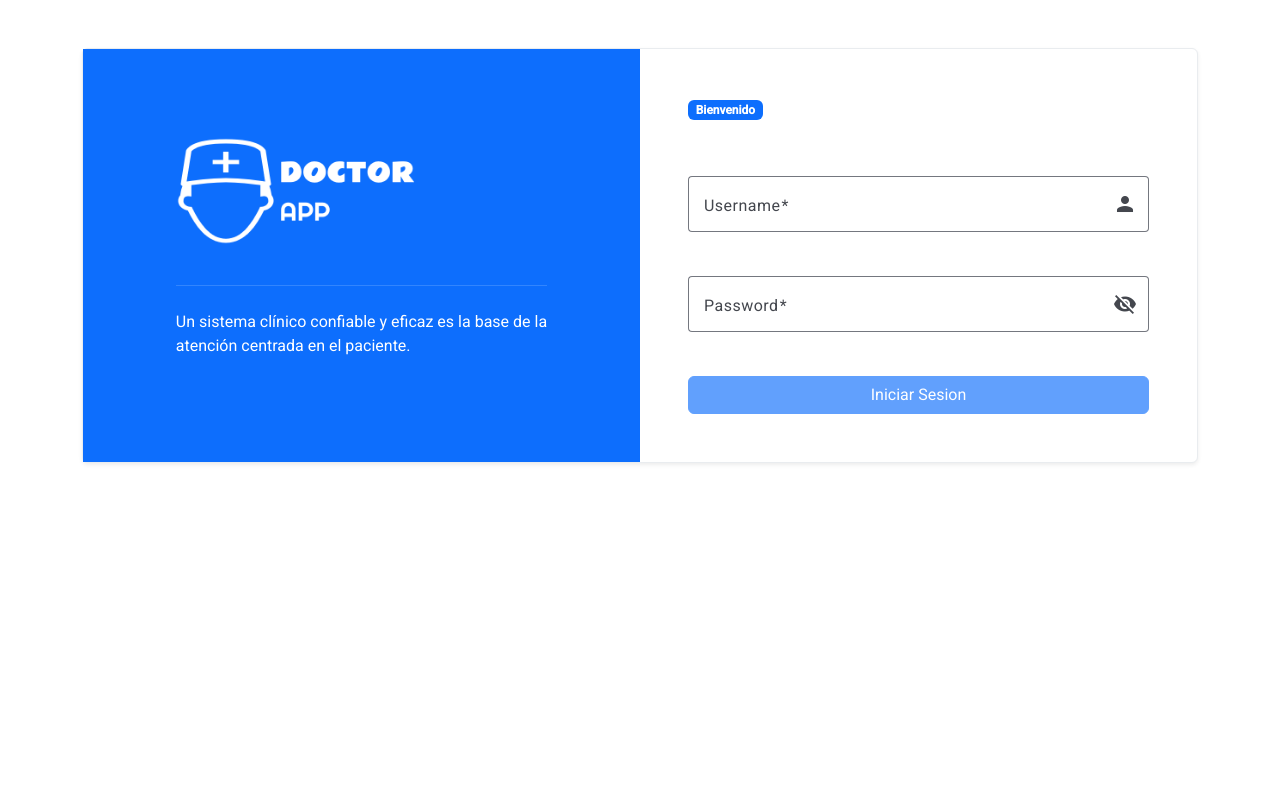
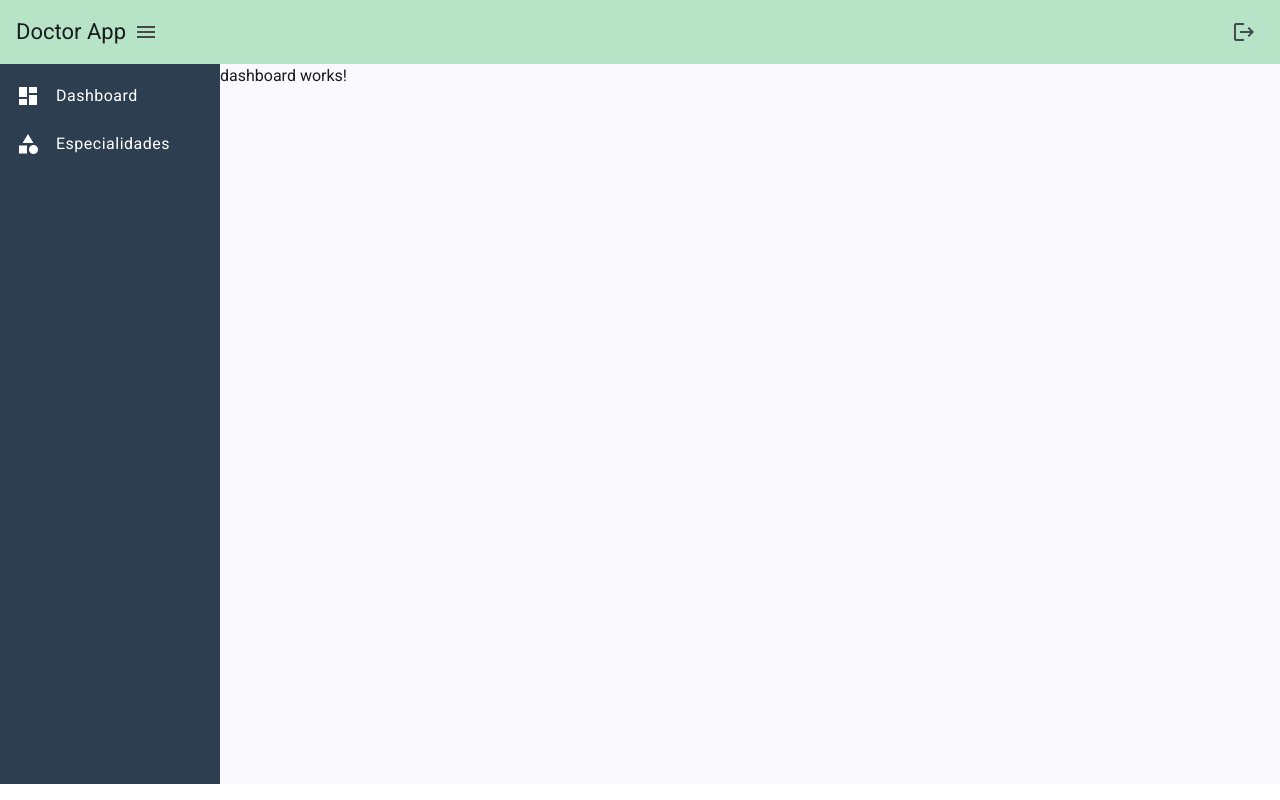
Before and after one commit to VictorCarmonaMoraza/DoctorAppFrontendV1, an Angular app: page /layout/dashboard in a window 1280 px wide. Before the commit this address led to /. Built offline with nearby package versions, Linux system fonts and the light colour scheme.

Commit message:
44-Crear nuevo Modulo Routing para Lazy Loading

```diff
--- a/src/app/app-routing.module.ts
+++ b/src/app/app-routing.module.ts
@@ -11,7 +11,8 @@ const routes: Routes = [
     path: 'login', component: LoginComponent, pathMatch: 'full'
   },
   {
-    path: 'layout', component: LayoutComponent, pathMatch: 'full'
+    path: 'layout',
+    loadChildren: () => import('./compartido/compartido.module').then(m => m.CompartidoModule)
   },
   {
     path: '**', redirectTo: '', pathMatch: 'full'
--- a/src/app/compartido/compartido.module.ts
+++ b/src/app/compartido/compartido.module.ts
@@ -5,7 +5,7 @@ import { HttpClientModule } from '@angular/common/http';
 import { LayoutComponent } from './layout/layout.component';
 import { DashboardComponent } from './dashboard/dashboard.component';
 import { MaterialModule } from '../material/material.module';
-import { AppRoutingModule } from '../app-routing.module';
+import { LayoutRoutingModule } from './layout-routing.module';
 
 
 
@@ -15,7 +15,7 @@ import { AppRoutingModule } from '../app-routing.module';
   imports: [
     CommonModule,
     MaterialModule,
-    AppRoutingModule
+    LayoutRoutingModule
   ],
   exports: [
     ReactiveFormsModule,
--- a/src/app/compartido/layout/layout.component.html
+++ b/src/app/compartido/layout/layout.component.html
@@ -6,7 +6,7 @@
   </button>
 
   <span style="flex: 1 1 auto;"></span>
-  <label style="font-size: 14px;margin-right: 20px;">{{username}}</label>
+  <label style="font-size: 14px;margin-right: 20px;"><b>{{username}}</b></label>
   <button mat-icon-button (click)="cerrarSesion();">
     <mat-icon>logout</mat-icon>
   </button>
@@ -14,10 +14,18 @@
 
 
 <mat-sidenav-container>
+  <mat-sidenav #sidenav opened mode="side" style="width: 220px;background: #2c3e50;">
+    <mat-nav-list>
+      <mat-list-item routerLink="/layout/dashboard">
+        <mat-icon matListItemIcon style="color: white">dashboard</mat-icon>
+        <div matListItemTitle style="color: white;">Dashboard</div>
+      </mat-list-item>
 
-
-<mat-sidenav #sidenav opened mode="side" style="width: 220px;background: #2c3e50;">
-
+      <mat-list-item>
+        <mat-icon matListItemIcon style="color: white">category</mat-icon>
+        <div matListItemTitle style="color: white;">Especialidades</div>
+      </mat-list-item>
+    </mat-nav-list>
   </mat-sidenav>
 
 
```
Also changed, not shown: src/app/compartido/layout-routing.module.ts (added, +28 -0 lines). Lines whose indentation alone changed are shown as unchanged.
